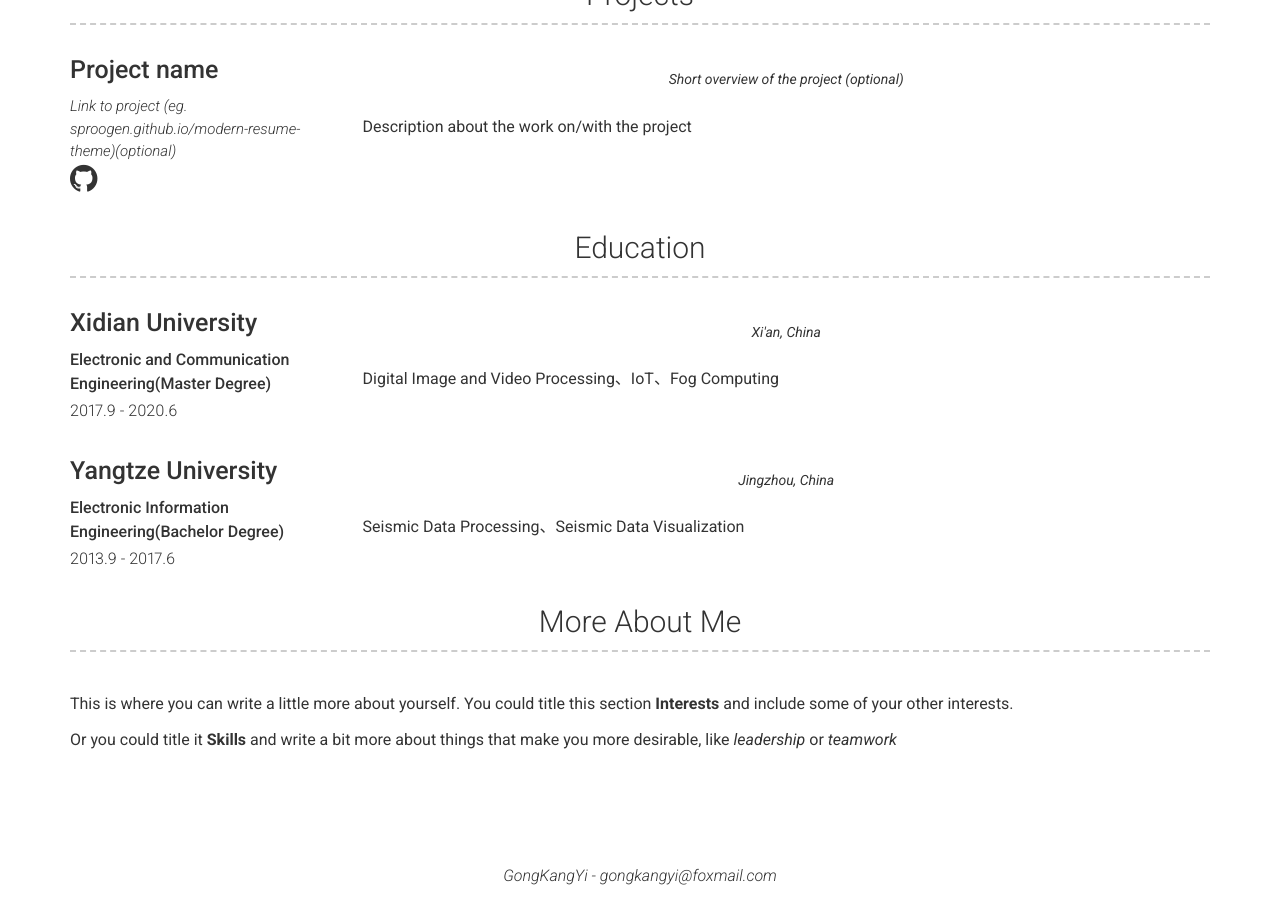
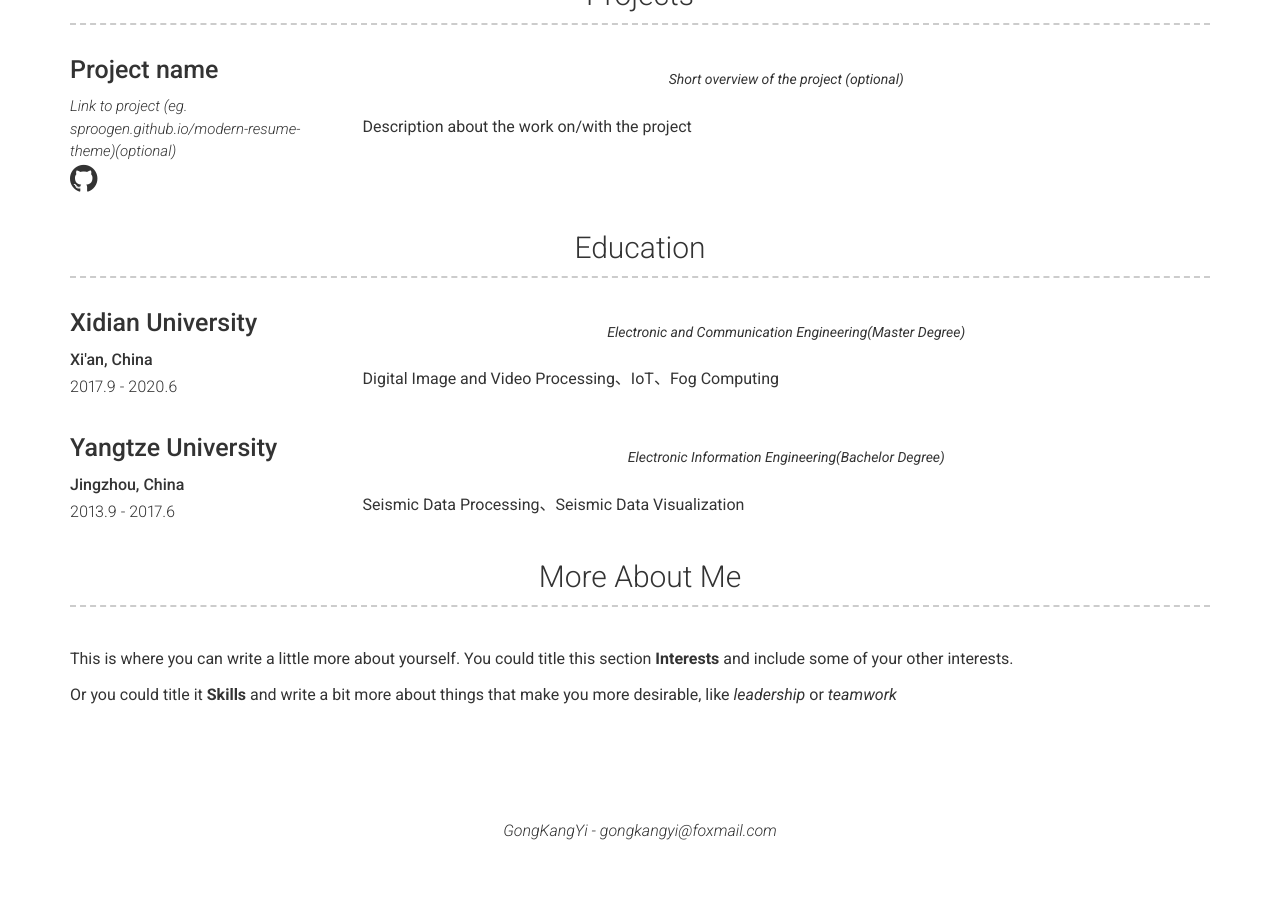
Before and after one commit to gongkangyi/gongkangyi.github.io, a Jekyll site: the page built from index.md, in a window 1280 px wide and 900 px high, scrolled down 575 px. Built offline with Jekyll 4.4.1, drawn with Linux system fonts in a browser that asks for light colours; after the commit the page ends 1430 px from its top, so only the background shows below that.

```diff
--- a/_data/education.yml
+++ b/_data/education.yml
@@ -1,16 +1,16 @@
 # Education Template
 - name: Xidian University
   dates: 2017.9 - 2020.6
-  qualification: Electronic and Communication Engineering(Master Degree)
+  qualification: Xi'an, China
   quote: >
-    Xi'an, China
+    Electronic and Communication Engineering(Master Degree)
   description: | # this will include new lines to allow paragraphs
     Digital Image and Video Processing、IoT、Fog Computing
 
 - name: Yangtze University
   dates: 2013.9 - 2017.6
-  qualification: Electronic Information Engineering(Bachelor Degree)
+  qualification: Jingzhou, China
   quote: >
-    Jingzhou, China
+    Electronic Information Engineering(Bachelor Degree)
   description: | # this will include new lines to allow paragraphs
     Seismic Data Processing、Seismic Data Visualization
```
